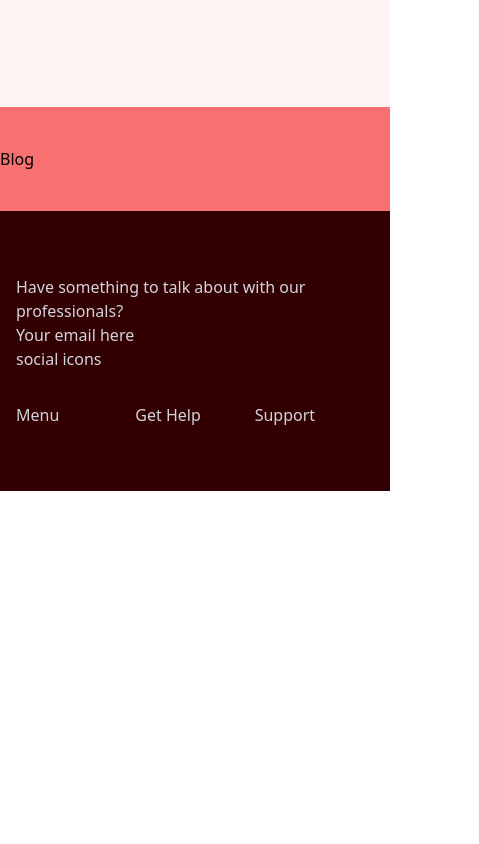
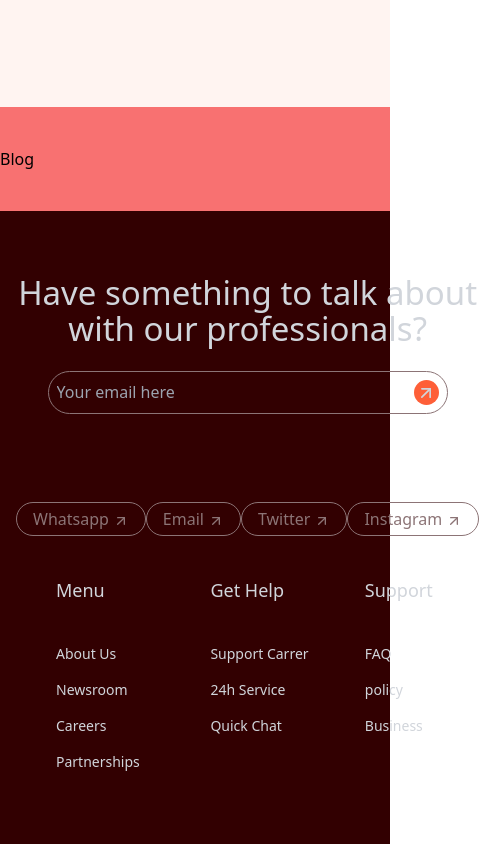
Before and after one commit to MusarrafAM/Fashion-insta-React, a React (Create React App) app: page / in a window 390 px wide. Shown: the part 7381-8225 px from the top of the page, 479 px wide, since content can reach past the window. Before the commit the page ends 7872 px from the top, so only its background shows below. Built offline with nearby package versions, Linux system fonts and the light colour scheme.

Commit message:
Fully finished the Footer part including responsiveness

```diff
--- a/src/components/Footer.jsx
+++ b/src/components/Footer.jsx
@@ -1,18 +1,69 @@
 import React from "react";
+import {FiArrowUpRight} from "react-icons/fi"
 
 const Footer = () => {
   return (
     <div className="bg-[#320001] w-full">
       <div className="max-w-[1240px] mx-auto py-16 px-4 grid lg:grid-cols-2 gap-8 text-gray-300">
         <div className="first-half">
-          <h1> Have something to talk about with our professionals?</h1>
-          <div>Your email here</div>
-          <div>social icons</div>
+          <h1 className="text-[33px] leading-9 text-center lg:text-left pb-4 font-medium"> Have something to talk about <br/> with our professionals?</h1>
+          <div className="p-2 my-2 rounded-full border border-[#8C7476] flex mx-auto lg:mx-0 max-w-[400px] justify-between">
+            <input className="bg-[#320001] w-[300px]" type="text" placeholder="Your email here"/>
+            <div className="bg-[#FE5F38] cursor-pointer rounded-full pt-[3px] pl-[2px] w-[25px] h-[25px]"><FiArrowUpRight size={20}/></div>
+            </div>
+          <div className="social-links flex text-[#8C7476] mt-20 justify-center lg:justify-normal">
+            <div className="each-link py-1 px-4 my-2 cursor-pointer rounded-full border border-[#8C7476] flex justify-between hover:bg-[#FE5F38] hover:text-white duration-200">
+              Whatsapp
+              <FiArrowUpRight className=" ml-1 mt-[6px]"/>
+            </div>
+
+            <div className="each-link py-1 px-4 my-2 cursor-pointer rounded-full border border-[#8C7476] flex justify-between hover:bg-[#FE5F38] hover:text-white duration-200">
+              Email
+              <FiArrowUpRight className=" ml-1 mt-[6px]"/>
+            </div>
+
+            <div className="each-link py-1 px-4 my-2 cursor-pointer rounded-full border border-[#8C7476] flex justify-between hover:bg-[#FE5F38] hover:text-white duration-200">
+              Twitter
+              <FiArrowUpRight className=" ml-1 mt-[6px]"/>
+            </div>
+
+            <div className="each-link py-1 px-4 my-2 cursor-pointer rounded-full border border-[#8C7476] flex justify-between hover:bg-[#FE5F38] hover:text-white duration-200">
+              Instagram
+              <FiArrowUpRight className=" ml-1 mt-[6px]"/>
+            </div>
+
+
+          </div>
+
         </div>
-        <div className="second-half grid grid-cols-3">
-          <div>Menu</div>
-          <div>Get Help</div>
-          <div>Support</div>
+        <div className="second-half grid grid-cols-3 ">
+          <div className="ml-10">
+            <h1 className="mb-8 text-lg">Menu</h1>
+            <ul>
+                <li className="py-2 text-sm">About Us</li>
+                <li className="py-2 text-sm">Newsroom</li>
+                <li className="py-2 text-sm">Careers</li>
+                <li className="py-2 text-sm">Partnerships</li>
+            </ul>
+          </div>
+
+          <div className="ml-10">
+            <h1 className="mb-8 text-lg">Get Help</h1>
+            <ul>
+                <li className="py-2 text-sm">Support Carrer</li>
+                <li className="py-2 text-sm">24h Service</li>
+                <li className="py-2 text-sm">Quick Chat</li>
+            </ul>
+          </div>
+
+          <div className="ml-10">
+            <h1 className="mb-8 text-lg">Support</h1>
+            <ul>
+                <li className="py-2 text-sm">FAQ</li>
+                <li className="py-2 text-sm">policy</li>
+                <li className="py-2 text-sm">Business</li>
+            </ul>
+          </div>
         </div>
       </div>
     </div>
@@ -20,74 +71,3 @@ const Footer = () => {
 };
 
 export default Footer;
-
-// import React from "react";
-// import {
-//   FaDribbbleSquare,
-//   FaFacebookSquare,
-//   FaGithubSquare,
-//   FaInstagram,
-//   FaTwitterSquare,
-// } from "react-icons/fa";
-
-// const Footer = () => {
-//   return (
-//     <div className="max-w-[1240px] mx-auto py-16 px-4 grid lg:grid-cols-3 gap-8 text-gray-300">
-//       <div>
-//         <h1 className="w-full text-3xl font-bold text-[#00df9a]">REACT.</h1>
-//         <p className="py-4">
-//           Lorem, ipsum dolor sit amet consectetur adipisicing elit. Id odit
-//           ullam iste repellat consequatur libero reiciendis, blanditiis
-//           accusantium.
-//         </p>
-//         <div className="flex justify-between md:w-[75%] my-6">
-//           <FaFacebookSquare size={30} />
-//           <FaInstagram size={30} />
-//           <FaTwitterSquare size={30} />
-//           <FaGithubSquare size={30} />
-//           <FaDribbbleSquare size={30} />
-//         </div>
-//       </div>
-//       <div className="lg:col-span-2 flex justify-between mt-6 ">
-//         <div>
-//           <h6 className="font-medium text-gray-400">Solutions</h6>
-//           <ul>
-//             <li className="py-2 text-sm">Analytics</li>
-//             <li className="py-2 text-sm">Marketing</li>
-//             <li className="py-2 text-sm">Commerce</li>
-//             <li className="py-2 text-sm">Insights</li>
-//           </ul>
-//         </div>
-//         <div>
-//           <h6 className="font-medium text-gray-400">Support</h6>
-//           <ul>
-//             <li className="py-2 text-sm">Pricing</li>
-//             <li className="py-2 text-sm">Documentation</li>
-//             <li className="py-2 text-sm">Guides</li>
-//             <li className="py-2 text-sm">API Status</li>
-//           </ul>
-//         </div>
-//         <div>
-//           <h6 className="font-medium text-gray-400">Company</h6>
-//           <ul>
-//             <li className="py-2 text-sm">About</li>
-//             <li className="py-2 text-sm">Blog</li>
-//             <li className="py-2 text-sm">Jobs</li>
-//             <li className="py-2 text-sm">Press</li>
-//             <li className="py-2 text-sm">Careers</li>
-//           </ul>
-//         </div>
-//         <div>
-//           <h6 className="font-medium text-gray-400">Legal</h6>
-//           <ul>
-//             <li className="py-2 text-sm">Claim</li>
-//             <li className="py-2 text-sm">Policy</li>
-//             <li className="py-2 text-sm">Terms</li>
-//           </ul>
-//         </div>
-//       </div>
-//     </div>
-//   );
-// };
-
-// export default Footer;
--- a/src/index.css
+++ b/src/index.css
@@ -3,7 +3,7 @@
 @tailwind utilities;
 
 
-.contact-form input{
+input{
   outline: none;
 }
 
```
